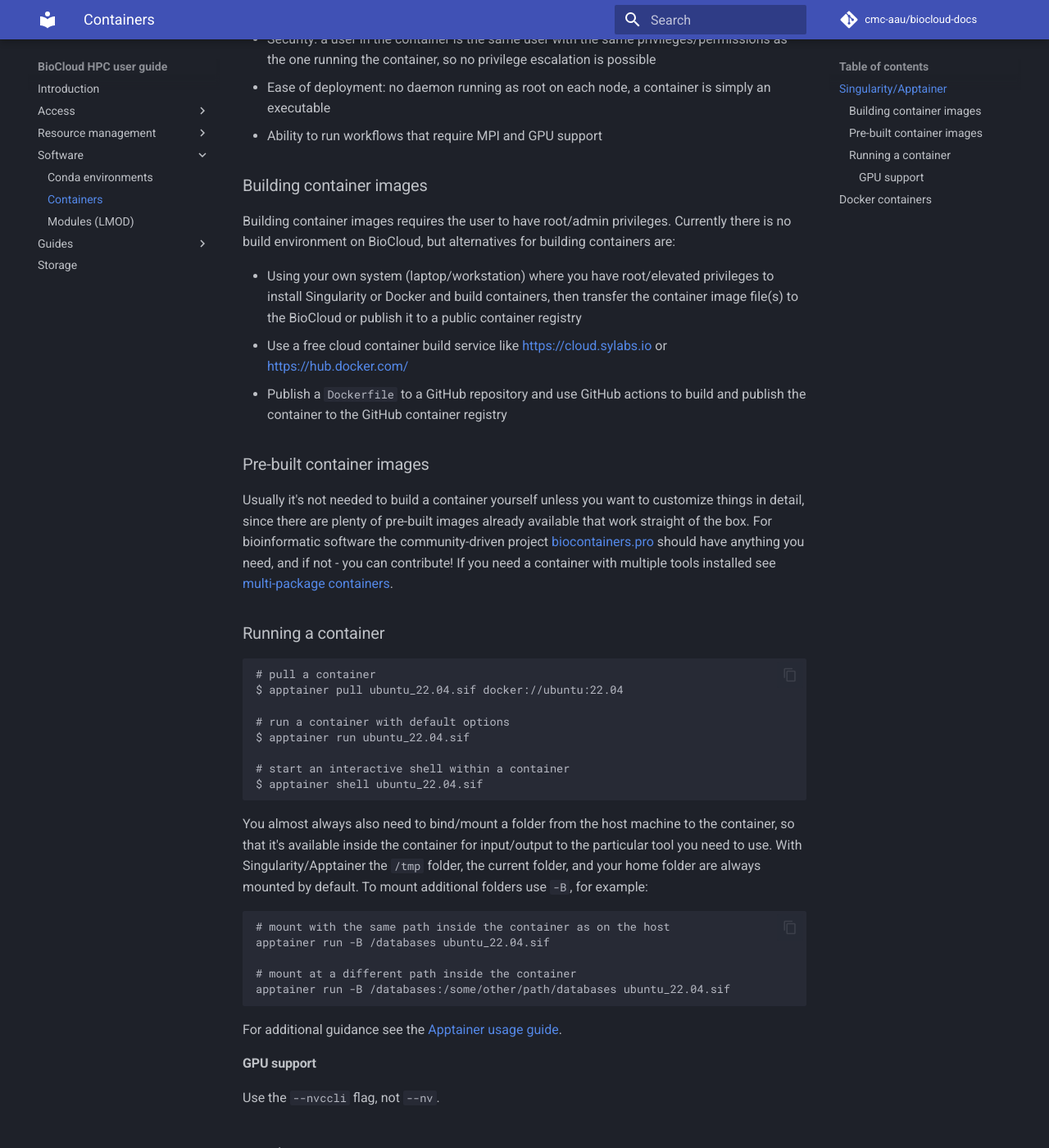
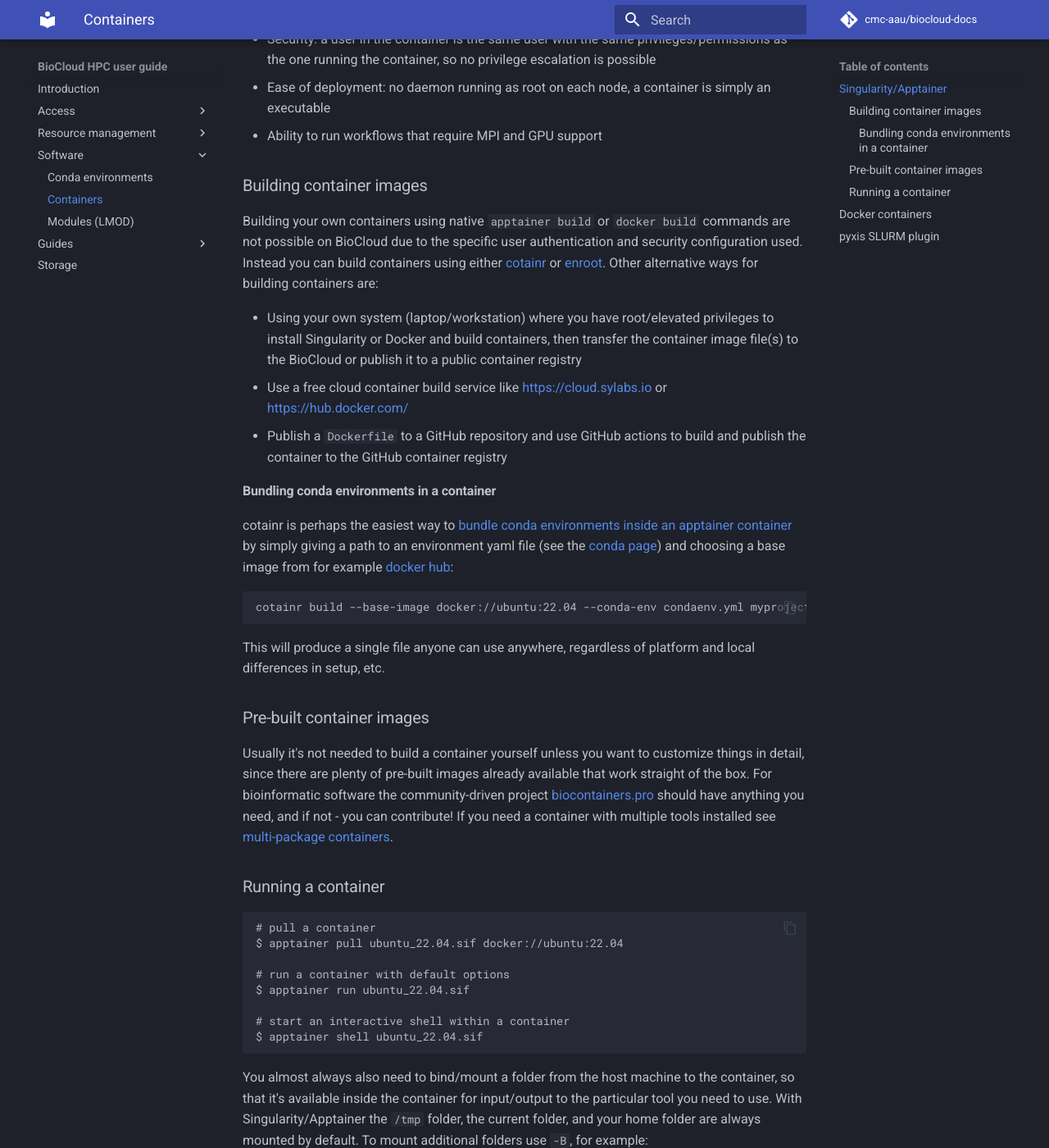
Before and after one commit to cmc-aau/hpc-docs, an MkDocs documentation site: the page built from docs/software/containers.md, in a window 1280 px wide and 1400 px high, scrolled down 871 px. Shown: the whole window at 82% size. Built offline with MkDocs 1.6.1 and Material for MkDocs 9.7.7, drawn with Linux system fonts in a browser that asks for light colours; comment, search, counter and statistics services are not loaded; some of the changed text lies outside the part shown.

Commit message:
describe cotainr+enroot+pyxis

````diff
--- a/docs/software/containers.md
+++ b/docs/software/containers.md
@@ -16,11 +16,20 @@
  - Ability to run workflows that require MPI and GPU support
 
 ### Building container images
-Building container images requires the user to have root/admin privileges. Currently there is no build environment on BioCloud, but alternatives for building containers are:
+Building your own containers using native `apptainer build` or `docker build` commands are not possible on BioCloud due to the specific user authentication and security configuration used. Instead you can build containers using either [cotainr](https://cotainr.readthedocs.io/en/stable/user_guide) or [enroot](https://github.com/nvidia/enroot). Other alternative ways for building containers are:
 
  - Using your own system (laptop/workstation) where you have root/elevated privileges to install Singularity or Docker and build containers, then transfer the container image file(s) to the BioCloud or publish it to a public container registry
  - Use a free cloud container build service like [https://cloud.sylabs.io](https://cloud.sylabs.io) or [https://hub.docker.com/](https://hub.docker.com/)
  - Publish a `Dockerfile` to a GitHub repository and use GitHub actions to build and publish the container to the GitHub container registry
+
+#### Bundling conda environments in a container
+cotainr is perhaps the easiest way to [bundle conda environments inside an apptainer container](https://cotainr.readthedocs.io/en/stable/user_guide/conda_env.html) by simply giving a path to an environment yaml file (see the [conda page](conda.md#creating-an-environment)) and choosing a base image from for example [docker hub](https://hub.docker.com/):
+
+```
+cotainr build --base-image docker://ubuntu:22.04 --conda-env condaenv.yml myproject.sif
+```
+
+This will produce a single file anyone can use anywhere, regardless of platform and local differences in setup, etc.
 
 ### Pre-built container images
 Usually it's not needed to build a container yourself unless you want to customize things in detail, since there are plenty of pre-built images already available that work straight of the box. For bioinformatic software the community-driven project [biocontainers.pro](https://biocontainers.pro/) should have anything you need, and if not - you can contribute! If you need a container with multiple tools installed see [multi-package containers](https://github.com/BioContainers/multi-package-containers).
@@ -46,10 +55,10 @@
 apptainer run -B /databases:/some/other/path/databases ubuntu_22.04.sif
 ```
 
-For additional guidance see the [Apptainer usage guide](https://apptainer.org/docs/user/main/index.html).
-
-#### GPU support
-Use the `--nvccli` flag, not `--nv`.
+For additional guidance see the [Apptainer usage guide](https://apptainer.org/docs/user/main/index.html). If you need to use a GPU with apptainer use the `--nvccli` flag, not `--nv`.
 
 ## Docker containers
 Docker itself is not supported directly for non-admin users due to security and compatibility issues with our user authentication mechanism, but you can instead just run them through apptainer by prepending `docker://` to the container path, see [this page](https://apptainer.org/docs/user/main/docker_and_oci.html).
+
+## pyxis SLURM plugin
+The NVIDIA [pyxis](https://github.com/NVIDIA/pyxis?tab=readme-ov-file#usage) SLURM spank plugin are also installed and configured, allowing individual SLURM jobs to run inside a container easily by simply using the `--container-image` option to the `srun`, `sbatch`, and `salloc` commands, see [examples here](https://github.com/NVIDIA/pyxis?tab=readme-ov-file#examples).
````
